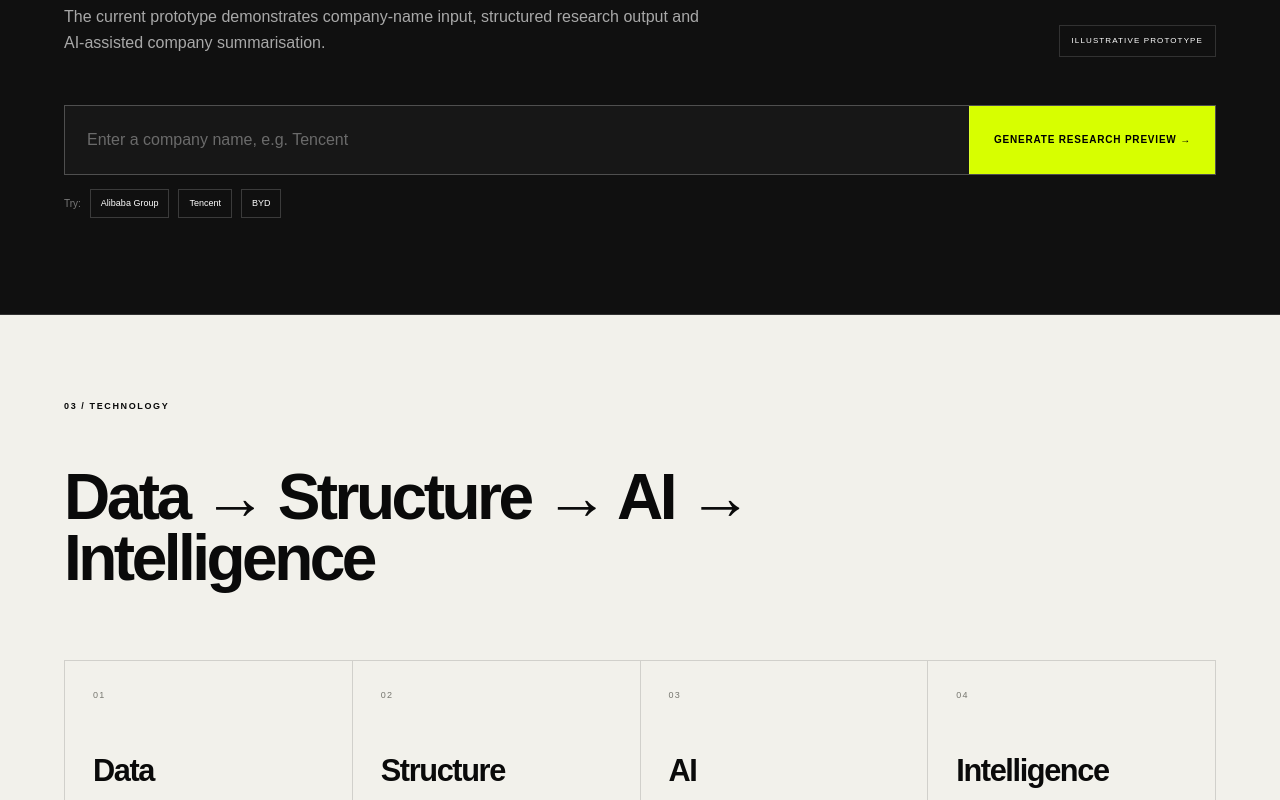
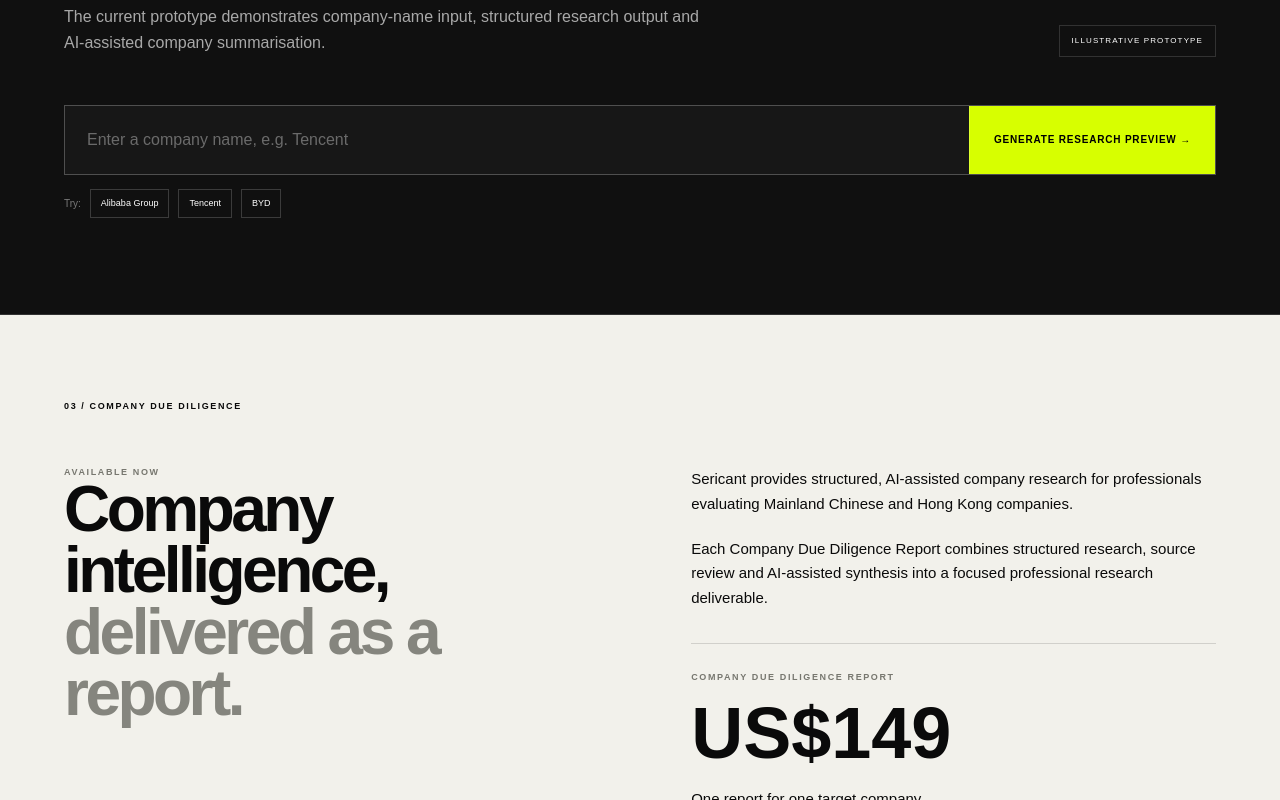
Before and after one commit to lingoescn-droid/sericant-website, a Next.js app: page / in a window 1280 px wide. Shown: the part 2000-2800 px from the top of the page. Built offline with nearby package versions, Linux system fonts and the light colour scheme.

Commit message:
Add Company Due Diligence commercial entry to homepage

```diff
--- a/app/page.tsx
+++ b/app/page.tsx
@@ -134,6 +134,9 @@
           <a href="#workflow">Technology</a>
           <a href="#roadmap">Roadmap</a>
           <a href="#about">About</a>
+          <Link href="/due-diligence">
+  Due Diligence
+</Link>
           <Link href="/responsible-ai-data">
             Responsible AI & Data
           </Link>
@@ -180,6 +183,10 @@
   <a href="#demo" className="btn primary">
     Explore the prototype
   </a>
+
+  <Link href="/due-diligence" className="btn secondary">
+    Company Due Diligence — US$149
+  </Link>
 
   <a href="#about" className="btn secondary">
     About Sericant
@@ -385,10 +392,95 @@
           </article>
         )}
       </section>
+      <section className="section" id="due-diligence">
+  <div className="sectionLabel">
+    03 / COMPANY DUE DILIGENCE
+  </div>
+
+  <div className="twoCol">
+    <div>
+      <div className="miniLabel">
+        AVAILABLE NOW
+      </div>
+
+      <h2>
+        Company intelligence,
+        <br />
+        <em>delivered as a report.</em>
+      </h2>
+    </div>
+
+    <div className="bodyCopy">
+      <p>
+        Sericant provides structured, AI-assisted company research
+        for professionals evaluating Mainland Chinese and Hong Kong
+        companies.
+      </p>
+
+      <p>
+        Each Company Due Diligence Report combines structured
+        research, source review and AI-assisted synthesis into a
+        focused professional research deliverable.
+      </p>
+
+      <div
+        style={{
+          marginTop: "32px",
+          paddingTop: "28px",
+          borderTop: "1px solid var(--line)"
+        }}
+      >
+        <div className="miniLabel">
+          COMPANY DUE DILIGENCE REPORT
+        </div>
+
+        <div
+          style={{
+            fontSize: "clamp(42px, 6vw, 72px)",
+            fontWeight: 700,
+            lineHeight: 1,
+            margin: "14px 0 18px"
+          }}
+        >
+          US$149
+        </div>
+
+        <p>
+          One report for one target company.
+        </p>
+
+        <div
+          style={{
+            display: "flex",
+            gap: "12px",
+            flexWrap: "wrap",
+            marginTop: "28px"
+          }}
+        >
+          <Link
+            href="/due-diligence"
+            className="btn primary"
+          >
+            View Report Service →
+          </Link>
+
+          <a
+            href="https://buy.stripe.com/dRm3cx62edgF14octq3Nm01"
+            target="_blank"
+            rel="noopener noreferrer"
+            className="btn secondary"
+          >
+            Order Now — US$149
+          </a>
+        </div>
+      </div>
+    </div>
+  </div>
+</section>
 
       <section className="section" id="product">
         <div className="sectionLabel">
-          03 / TECHNOLOGY
+          04 / TECHNOLOGY
         </div>
 
         <h2>
@@ -434,7 +526,7 @@
 
       <section className="section" id="roadmap">
         <div className="sectionLabel">
-          04 / ROADMAP
+          05 / ROADMAP
         </div>
 
         <h2>
@@ -536,7 +628,7 @@
 
       <section className="section" id="workflow">
         <div className="sectionLabel">
-          05 / AGENTIC DIRECTION
+          06 / AGENTIC DIRECTION
         </div>
 
         <h2>
@@ -603,7 +695,7 @@
 
       <section className="section" id="about">
         <div className="sectionLabel">
-          06 / FOUNDER STORY
+          07 / FOUNDER STORY
         </div>
 
         <div className="twoCol">
@@ -647,7 +739,7 @@
 
       <section className="darkSection">
         <div className="sectionLabel light">
-          07 / RESPONSIBLE AI & DATA
+          08 / RESPONSIBLE AI & DATA
         </div>
 
         <div className="twoCol">
@@ -686,7 +778,7 @@
 
       <section className="hongkongSection">
         <div className="sectionLabel light">
-          08 / HONG KONG
+          09 / HONG KONG
         </div>
 
         <h2>
@@ -726,7 +818,7 @@
 
       <section className="section">
         <div className="sectionLabel">
-          09 / THE NAME
+          10 / THE NAME
         </div>
 
         <div className="twoCol">
@@ -756,7 +848,7 @@
 
       <section className="contact" id="contact">
         <div className="sectionLabel">
-          10 / CONTACT
+          11 / CONTACT
         </div>
 
         <h2>
```
Lines whose indentation alone changed are shown as unchanged.
